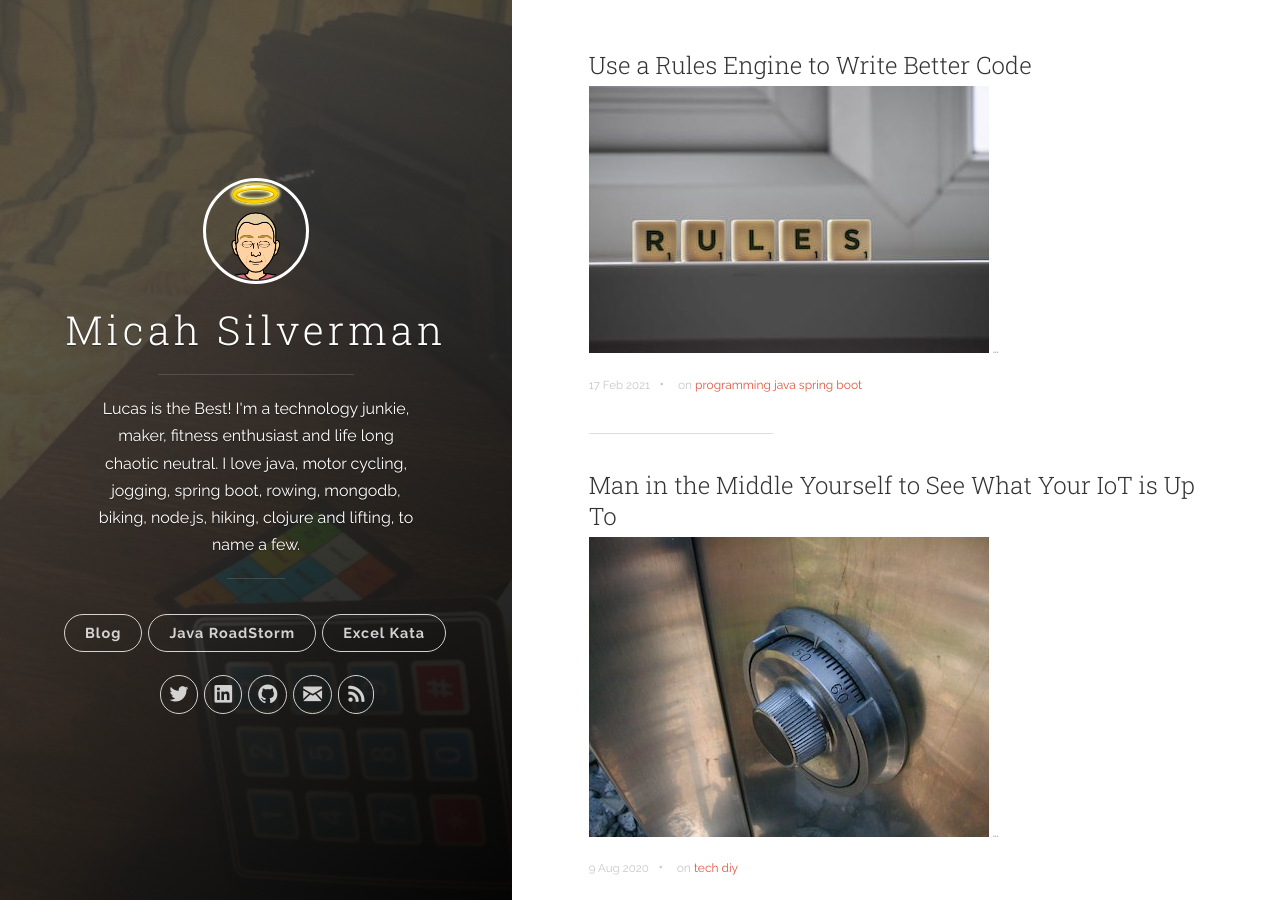
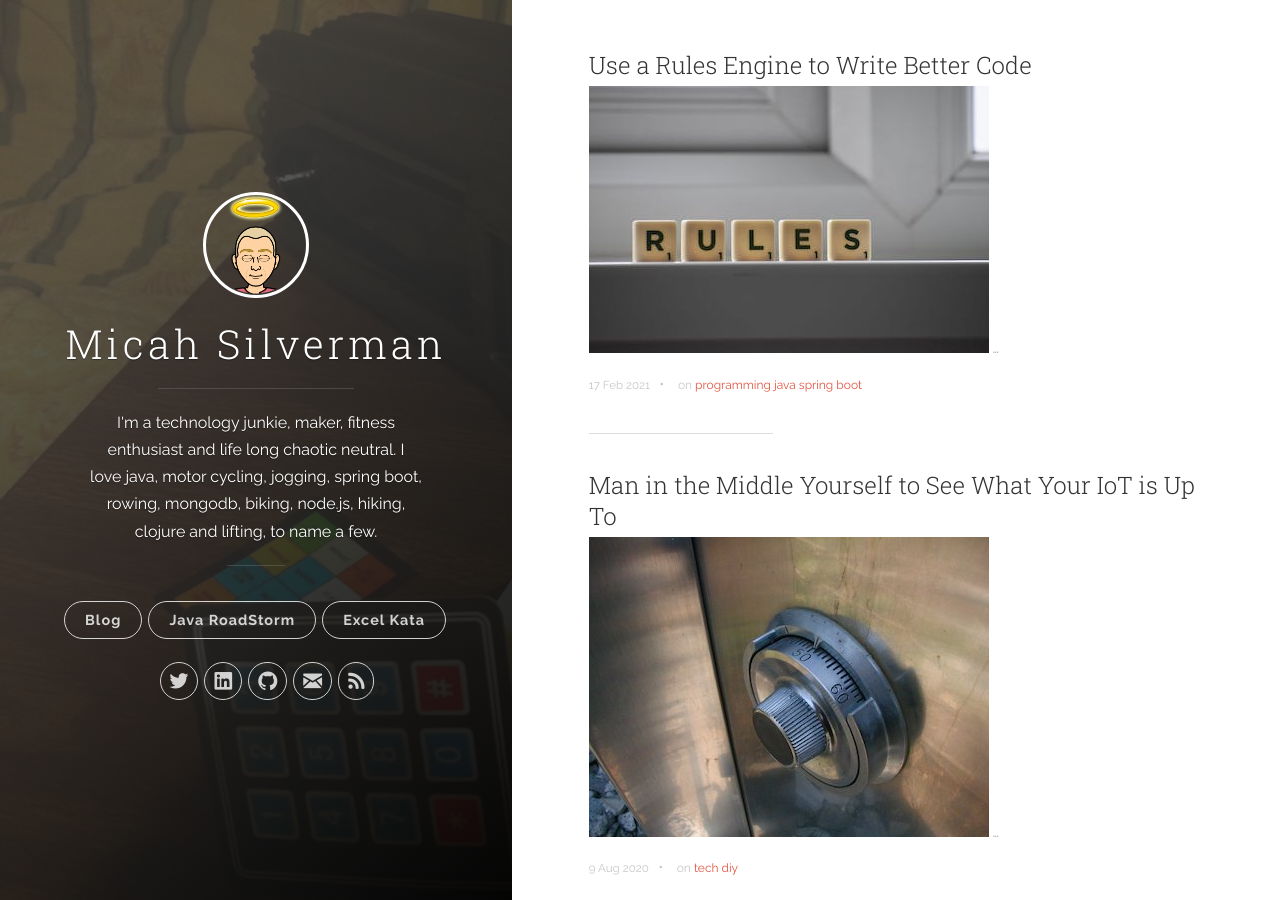
Before and after one commit to dogeared/dogeared.github.io, a Jekyll site: the page built from index.html, in a window 1280 px wide and 900 px high. Built offline with Jekyll 4.4.1, drawn with Linux system fonts in a browser that asks for light colours; nearby versions of some CDN libraries; the list of posts is cut into pages by our own code.

Commit message:
updated _config.yml

```diff
--- a/_config.yml
+++ b/_config.yml
@@ -1,7 +1,7 @@
 # Site settings
 title: Micah Silverman
 description: >
-  Lucas is the Best! I'm a technology junkie, maker, fitness enthusiast and life long chaotic neutral.
+  I'm a technology junkie, maker, fitness enthusiast and life long chaotic neutral.
   I love java, motor cycling, jogging, spring boot, rowing, mongodb, biking, node.js, hiking, clojure and lifting, to name a few.
 url: 'https://afitnerd.com'
 baseurl: ''
```
